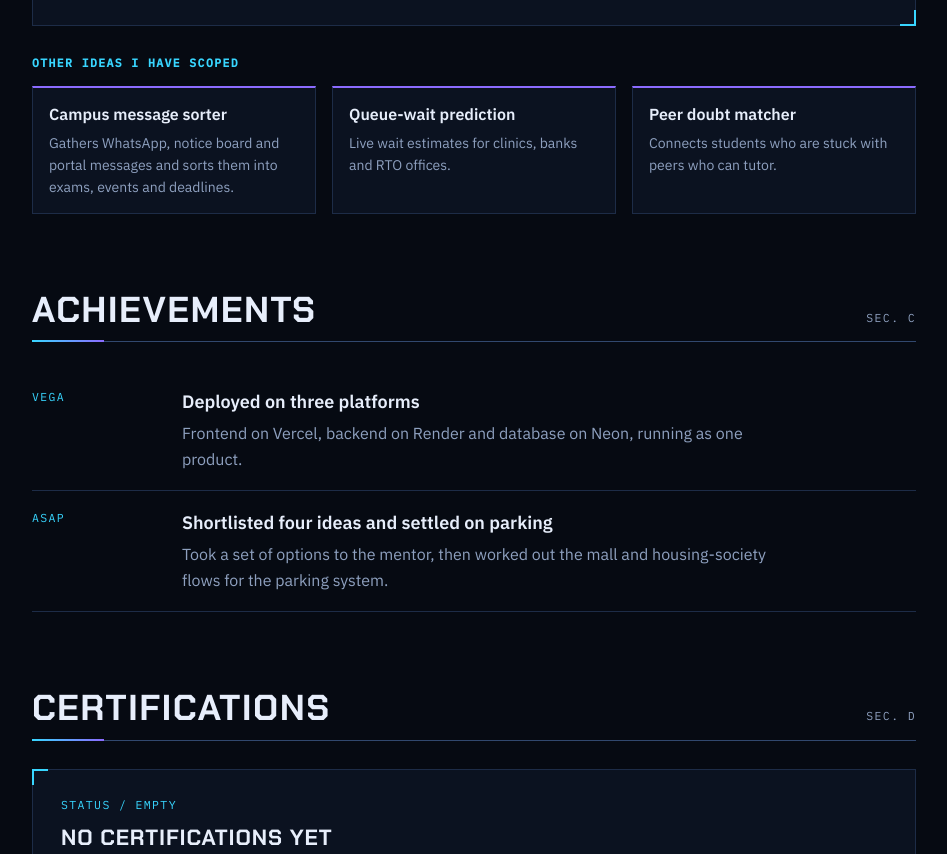
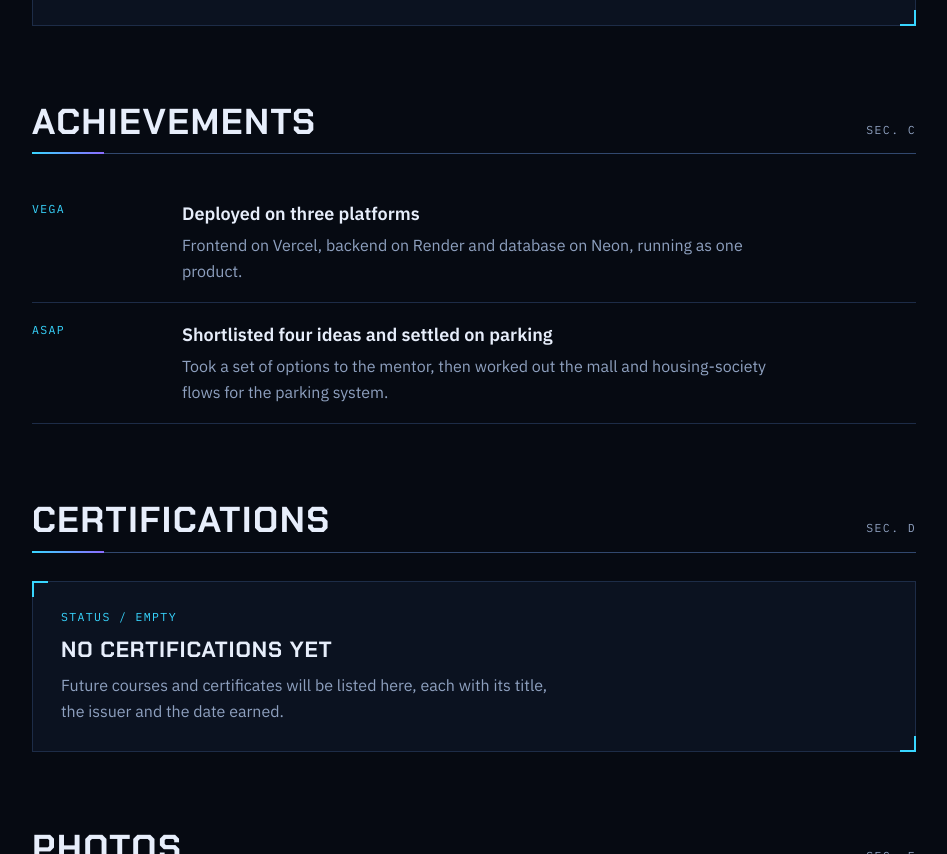
Before and after one commit to Pranavpw1828-coder/Personal-, a plain HTML site: page index.html in a window 1280 px wide. Shown: the part 2255-3109 px from the top of the page, without its empty margins (284-1231 px from the left). Drawn offline with Linux system fonts and the light colour scheme; animation ran at ten frames a second.

Commit message:
Remove 'Other ideas I have scoped' section
Co-Authored-By: Claude Sonnet 5.5 <noreply@anthropic.com>
Claude-Session: https://claude.ai/code/session_01MegBZjpByvrQtmnNdzDgoP

```diff
--- a/index.html
+++ b/index.html
@@ -136,15 +136,6 @@ try{if(!matchMedia('(prefers-reduced-motion: reduce)').matches){document.documen
           <li><b>Approach.</b> Software that supports existing ticket staff and guards, with no new hardware crew to replace them.</li>
         </ul>
       </article>
-
-      <div>
-        <h3 class="label hot" style="margin:0 0 14px">Other ideas I have scoped</h3>
-        <div class="ideas">
-          <div><h4>Campus message sorter</h4><p>Gathers WhatsApp, notice board and portal messages and sorts them into exams, events and deadlines.</p></div>
-          <div><h4>Queue-wait prediction</h4><p>Live wait estimates for clinics, banks and RTO offices.</p></div>
-          <div><h4>Peer doubt matcher</h4><p>Connects students who are stuck with peers who can tutor.</p></div>
-        </div>
-      </div>
     </section>
 
     <section class="sheet" id="achievements">
```
